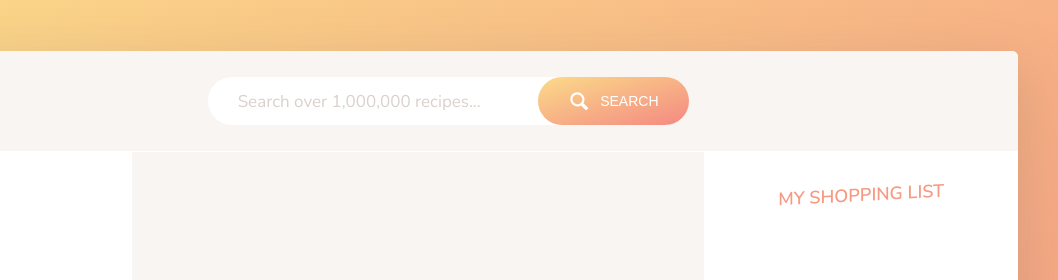
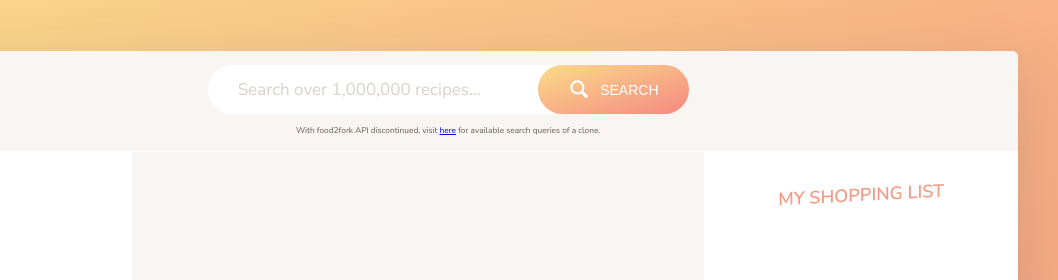
Before and after one commit to timlisiecki/forkify, a website built with webpack: page src/index.html in a window 1280 px wide. Shown: the top 280 px of the page, 222-1280 px from the left. Built offline with nearby package versions, Linux system fonts and the light colour scheme.

Commit message:
added a link for available search queries

```diff
--- a/src/index.html
+++ b/src/index.html
@@ -15,6 +15,7 @@
     <div class="container">
         <header class="header">
             <img src="img/logo.png" alt="Logo" class="header__logo">
+            <div>
                 <form class="search">
                     <input type="text" class="search__field" placeholder="Search over 1,000,000 recipes...">
                     <button class="btn search__btn">
@@ -24,6 +25,8 @@
                         <span>Search</span>
                     </button>
                 </form>
+                <small><p style="margin-top: 1rem; text-align: center;">With food2fork API discontinued, visit <a href="https://forkify-api.herokuapp.com/phrases.html" target="_blank">here</a> for available search queries of a clone.</p></small>
+            </div>
             <div class="likes">
                 <div class="likes__field">
                     <svg class="likes__icon">
```
Also changed, not shown: dist/index.html, dist/js/bundle.js. Lines whose indentation alone changed are shown as unchanged.
